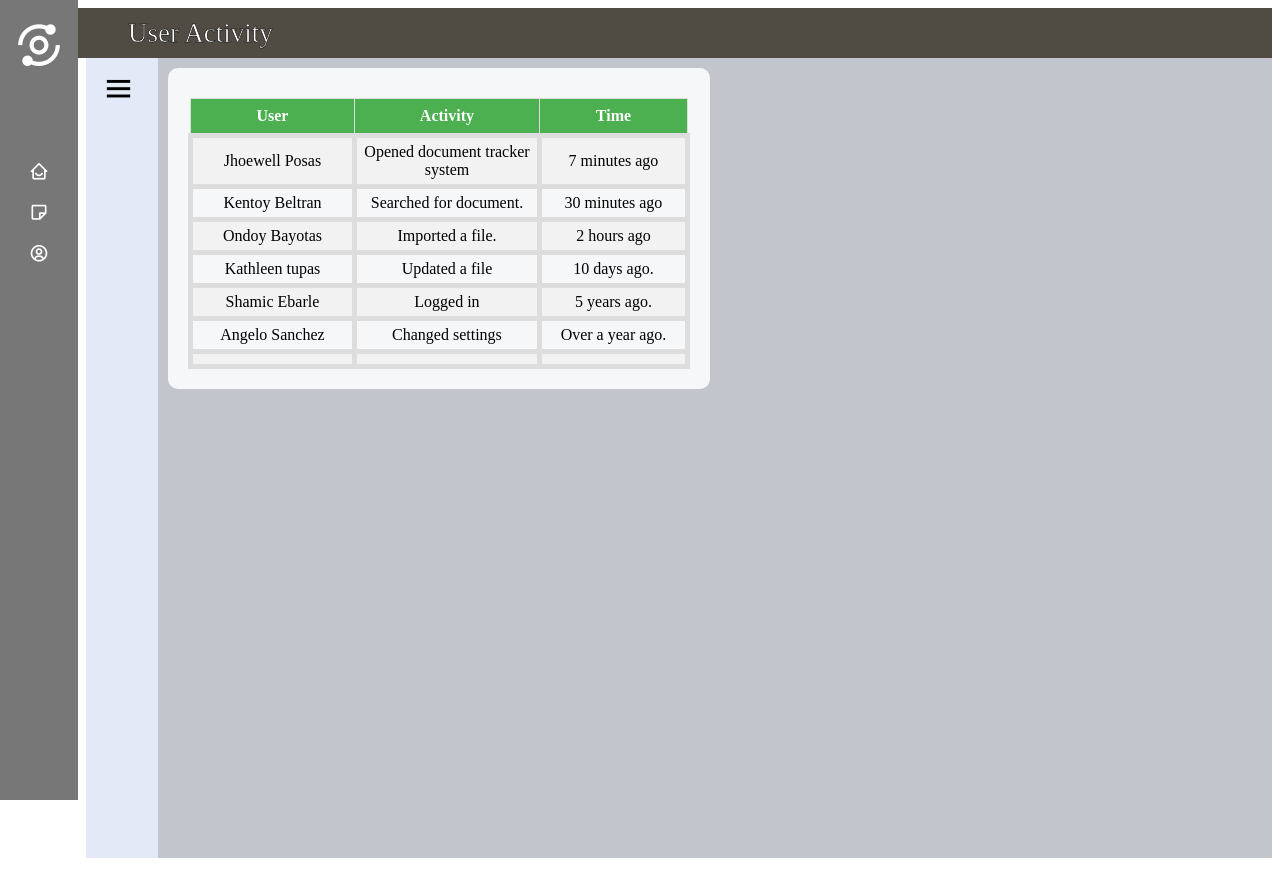
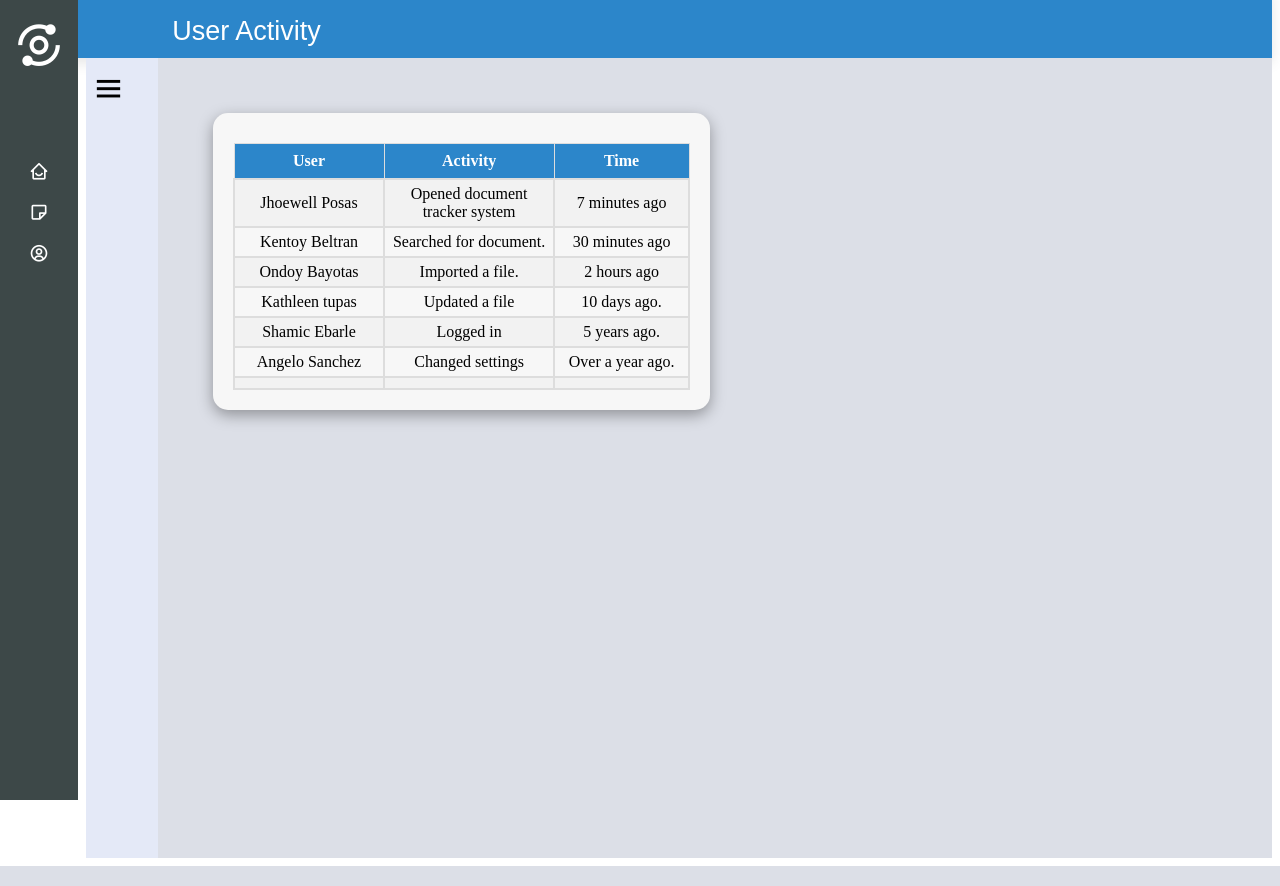
Before and after one commit to BenBayotas/DocTrackingSystem_UI_Group2, a PHP site: page /git_backups2/useractivity.php in a window 1280 px wide. Run offline with PHP 8.4, Linux system fonts and the light colour scheme.

Commit message:
polished ui

```diff
--- a/styles.css
+++ b/styles.css
@@ -11,18 +11,22 @@
 
 /*   HEADER  ELEMENTS */
 .header {
-  background-color: #504B43;
+  /*background-image: linear-gradient(to right, #4c70af , #3fdfff);*/
+  background-color: rgb(44, 134, 202);
   grid-area: header;
+  align-items: center;
+  margin-top: -20px;
   display: flex;
-  align-items: center;
+  box-shadow: rgba(0, 0, 0, 0.1) 0px 5px 13px;
+}
 
-}
 p {
   color:white;
-  -webkit-text-stroke-width: 0.5px;
-  -webkit-text-stroke-color:black;
-  font-size: 20px;
-  margin-left: 120px;
+  font-family: Montserrat,sans-serif;;
+  font-size: 27px;
+  text-align: left;
+  margin-left: 13%;
+  margin-bottom: 10px;
 }
 
 /* SIDE BAR ELEMENTS*/
@@ -32,7 +36,7 @@
   left: 0;
   height: 100%;
   width: 260px;
-  background: #777777;
+  background: rgb(61, 72, 72);
   z-index: 50;
   transition: all 0.5s ease;
 }
@@ -180,12 +184,7 @@
   top: 50%;
   transform: translateY(-50%);
 }
-.one {
-  width: 50%;
-  margin-left: 10%;
-
-  height: 20px;
-}
+/*test this laterr*/
 .home-section{
   position: relative;
   background: #E4E9F7;
@@ -209,7 +208,7 @@
   font-size: 35px;
 }
 .home-section .home-content .bx-menu{
-  margin: 0 15px;
+  margin: 0 5px;
   cursor: pointer;
 }
 .home-section .home-content .text{
@@ -219,9 +218,9 @@
 
 /*MAIN SECTION ELEMENTS*/
 .main {
-  background-color: #c3c5cc;
+  background-color: #dcdfe7;
   grid-area: main;
-  padding: 10px;
+  padding: 55px;
   gap: 10px;
   display: grid;
   grid-template-columns: 1fr 1fr 1fr 1fr;
@@ -307,36 +329,50 @@
   opacity: 0.7;
   transform: scale(1, 1);
 }
+.signout-btn:hover{
+  background-color: rgb(100, 170, 255);
+  color: white;
+  transform: scale(1.1, 1.1);
+  box-shadow: rgba(100, 100, 111, 0.2) 0px 7px 29px 0px;
+}
+
 ::-webkit-file-upload-button {
   font-family: Montserrat,sans-serif;
-  font-size: 13px;
-  background-color: #4CAF50;
+  font-size: .8em;
+  /*background-image: linear-gradient(#4CAF50, #4CAF50);*/
+  background-color: #4c9eaf;
   color:#ffffff;
   padding: 10px 20px;
-  border-radius: 5px;
+  border-radius: 30px;
   cursor: pointer;
   border: 0;
-  transition: background-color 0.15s, color 0.15s;
+  transition: background-color 0.15s, color 0.15s, transform 0.15s;
   margin-top: 20px;
 }
 ::-webkit-file-upload-button:active {
   opacity: 0.7;
 }
 
-.import-btn {
-  margin-top: 20px;
+::-webkit-file-upload-button:hover {
+  transform: scale(1.1, 1.1);
+  background-color: #75b4e1;
+}
+
+.h2 {
+  font-size: 15px;
+  color: #31474b;
 }
 
 /* MAIN SECTION CARDS*/
 .card {
-  background-color: #f6f7f9;
-  border-radius: 10px;
+  background-color: #f7f7f7;
+  border-radius: 15px;
   text-align: left;
   display: flex;
   flex-direction: column;
-  padding: 5px;
+  padding: 20px;
   gap: 5px;
-  padding: 20px;
+  box-shadow: rgba(0, 0, 0, 0.35) 0px 5px 15px;
 }
 .card:nth-child(1) {
   grid-area: c1 / span 2;
@@ -400,9 +503,8 @@
   width: 10px;
 }
 
-
 .table td {
-  border: 5px solid #dddddd;
+  border: 2px solid #dddddd;
   text-align: center;
   padding: 5px;
 }
@@ -410,7 +512,7 @@
   background-color: #f2f2f2;
 }
 .table tr th {
-  background-color: #4CAF50;
+  background-color: rgb(44, 134, 202);
   color: white;
 }
 .table tr:hover {
```
Also changed, not shown: other parts of styles.css (+110 -20 lines), index.php (+14 -13 lines).
